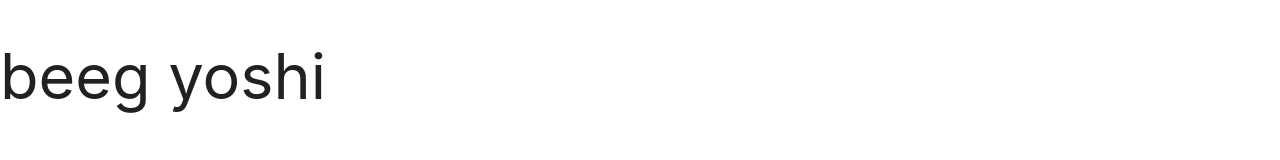
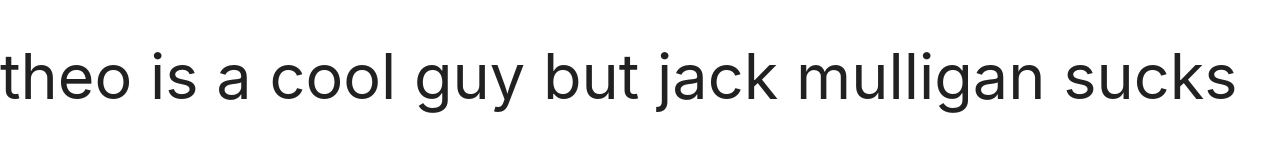
Before and after one commit to MercuMain/4-Cool-Cat-Krueger-Mulligan, a plain HTML site: page index.html in a window 1280 px wide. Drawn offline with Linux system fonts and the light colour scheme.

Commit message:
Update index.html

```diff
--- a/index.html
+++ b/index.html
@@ -13,8 +13,7 @@
 
     <body>
 
-
-        <h1>beeg yoshi</h1>
+        <h1>theo is a cool guy but jack mulligan sucks</h1>
 
       <!--JavaScript at end of body for optimized loading-->
       <script type="text/javascript" src="js/materialize.min.js"></script>
```
